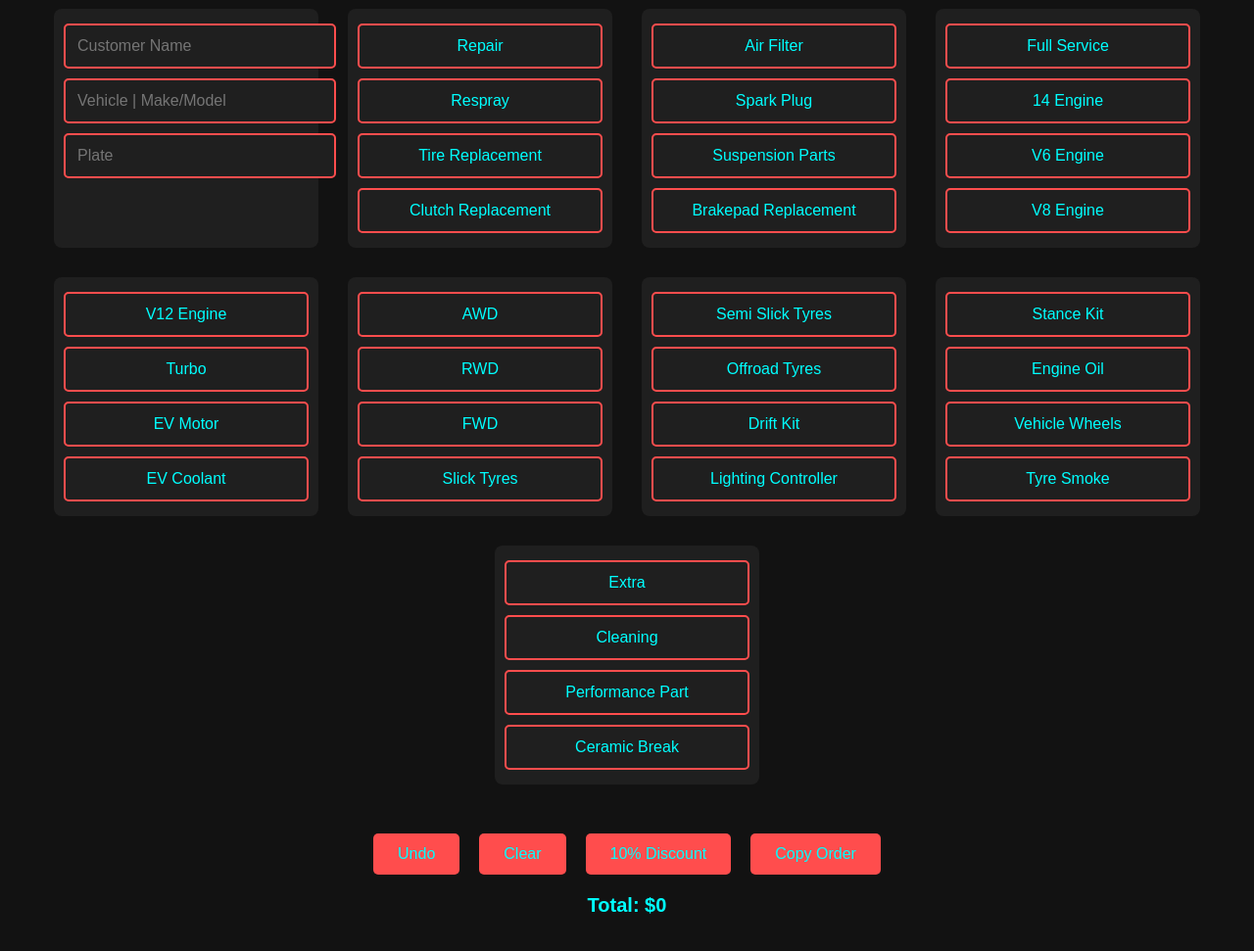
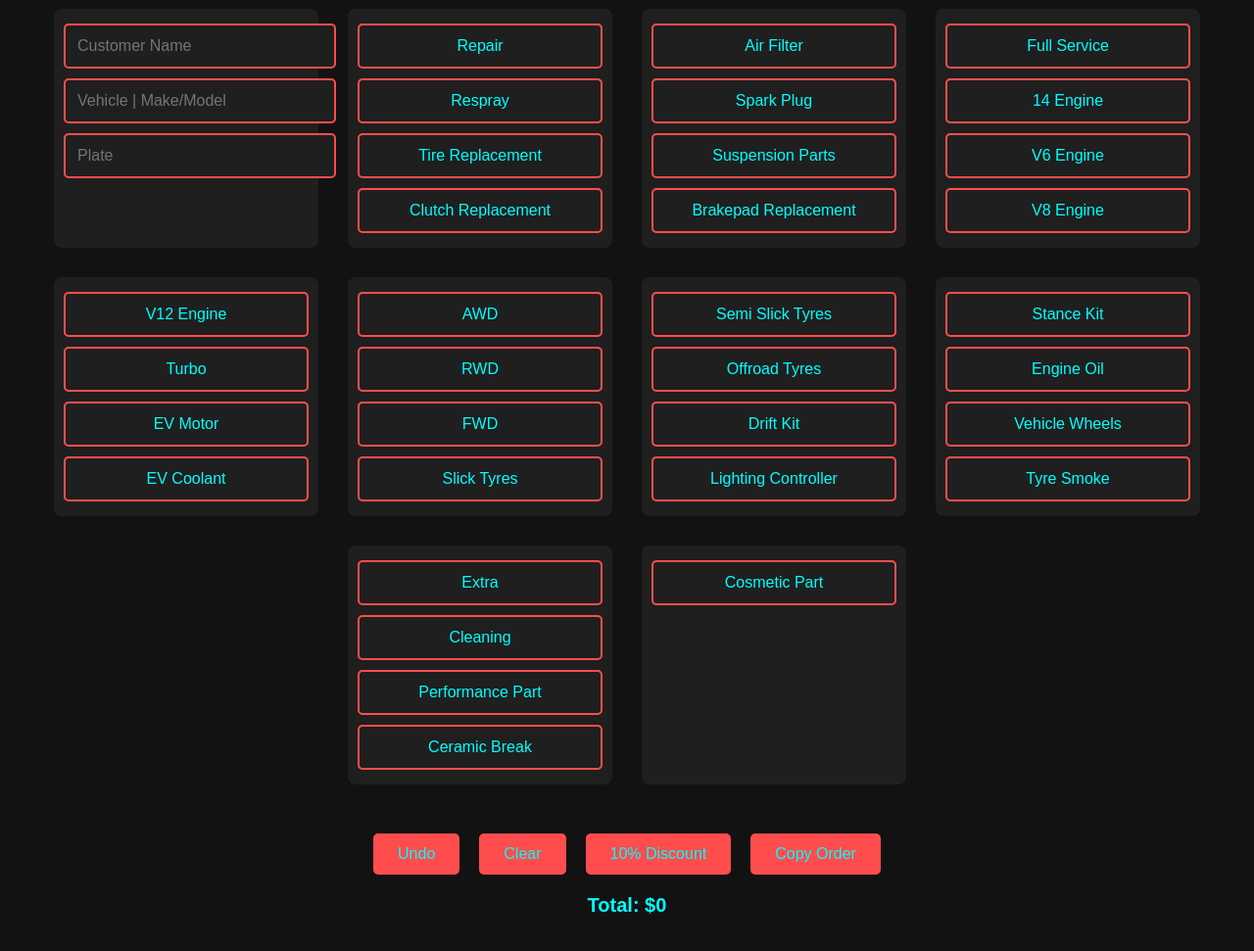
Before and after one commit to EmpMouse2002/ALS__, a plain HTML site: page index.html in a window 1280 px wide. Shown: the part 107-1078 px from the top of the page at 98% size. Drawn offline with Linux system fonts and the light colour scheme.

Commit message:
Update index.html

```diff
--- a/index.html
+++ b/index.html
@@ -180,6 +180,9 @@
         <button class="item-button" data-name="Performance Part" data-price="20000">Performance Part</button>
         <button class="item-button" data-name="Ceramic Break" data-price="25000">Ceramic Break</button>
     </div>
+    <div class="column">
+        <button class="item-button" data-name="Cosmetic Part" data-price="4500">Cosmetic Part</button>
+    </div>
 </div>
 
 <!-- Actions Buttons -->
@@ -227,7 +230,8 @@
         { name: 'Extra', price: 1500 },
         { name: 'Cleaning', price: 500 },
         { name: 'Performance Part', price: 20000 },
-        { name: 'Ceramic Break', price: 25000 }
+        { name: 'Ceramic Break', price: 25000 },
+        { name: 'Cosmetic Part', price: 4500 }  // Added Cosmetic Part
     ];
 
     let selectedItems = [];
```
